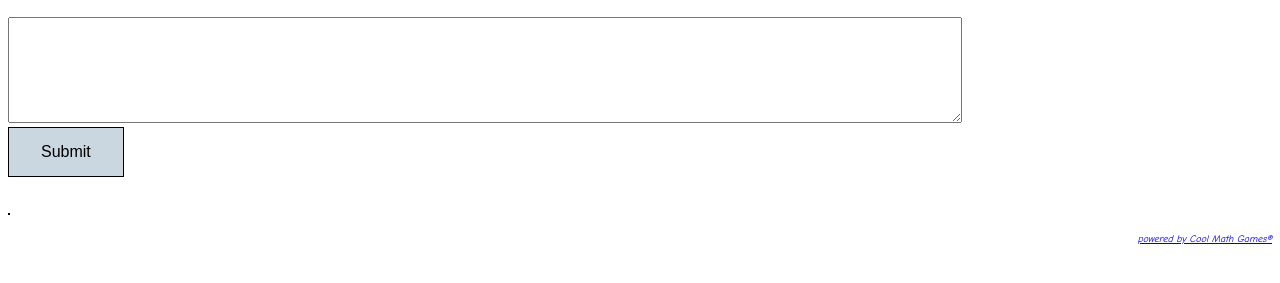
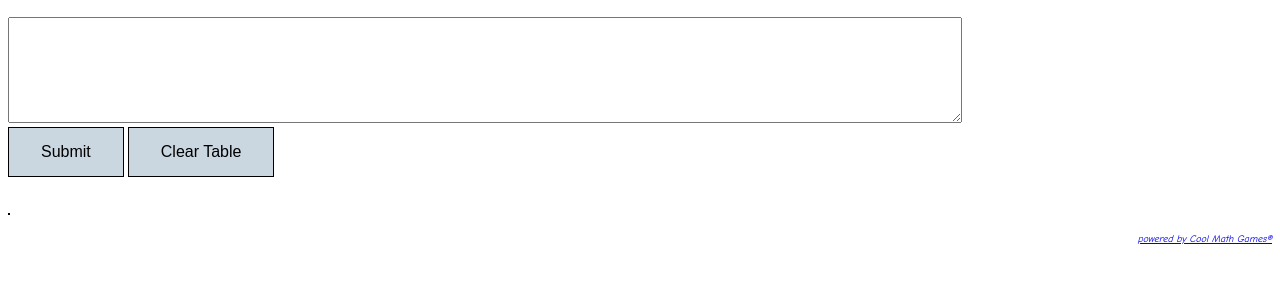
Before and after one commit to Atazaz/log-parser, a plain HTML site: page main.html in a window 1280 px wide. Shown: the part 111-394 px from the top of the page. Drawn offline with nearby package versions, Linux system fonts and the light colour scheme.

Commit message:
clear table button

```diff
--- a/main.html
+++ b/main.html
@@ -21,6 +21,7 @@
             <textarea id="text"></textarea>
             <br>
             <input type="submit" id="submit">
+            <input type="button" id="clear" value="Clear Table">
         </div>
         <br><br>
         <div id="output">
--- a/script.js
+++ b/script.js
@@ -37,6 +37,10 @@ $(document).ready(() => {
         '<th>Score</th></tr>');
         rowNum = -1;
         parse(allText);
+    })
+
+    $('#clear').click(function() {
+        $('#table').empty();
     })
 })
 
--- a/style.css
+++ b/style.css
@@ -10,7 +10,7 @@ h2 {
     font-family: Arial, Helvetica, sans-serif;
 }
 
-#submit {
+#submit, #clear {
     background-color: #cad6e0;
     border: 1px solid black;
     padding: 15px 32px;
```
Also changed, not shown: 1 other file.
